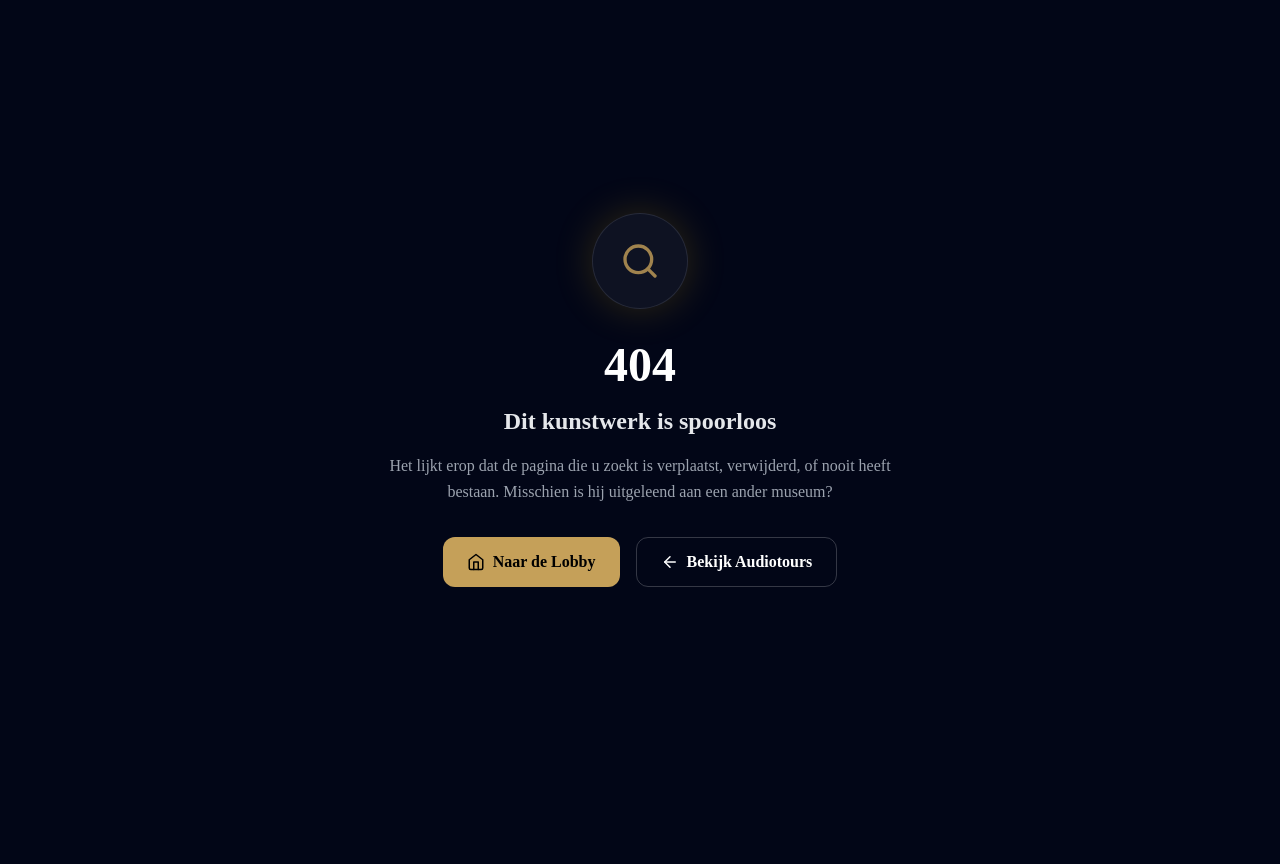
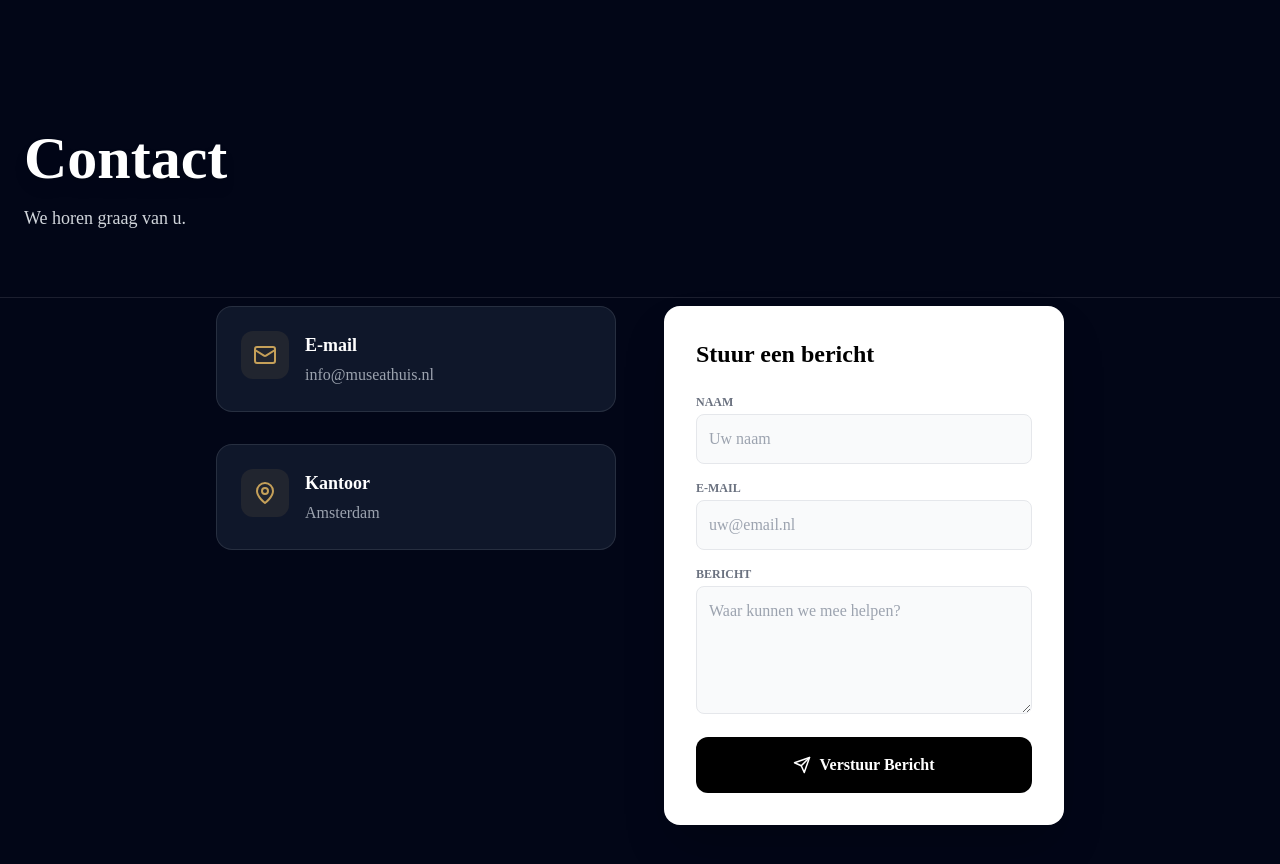
Before and after one commit to HerrMattie/museathuis, a Next.js app: page /contact in a window 1280 px wide. Before the commit this address had no page. Shown: the top 864 px of the page. Before the commit the page ends 800 px from the top, so only its background shows below. Built offline with nearby package versions, Linux system fonts and the light colour scheme; no server answers; the database is empty; a web font is replaced by a local one.

Commit message:
Create page.tsx

```diff
--- /dev/null
+++ b/app/contact/page.tsx
@@ -0,0 +1,81 @@
+import { createClient } from '@/lib/supabaseServer';
+import { cookies } from 'next/headers';
+import { Mail, Phone, MapPin, Send } from 'lucide-react';
+import PageHeader from '@/components/ui/PageHeader';
+
+export const revalidate = 0;
+
+export default async function ContactPage() {
+  const supabase = createClient(cookies());
+
+  // Haal teksten op
+  const { data: content } = await supabase.from('site_content').select('*').like('key', 'contact_%');
+  const txt: any = {};
+  content?.forEach((item: any) => txt[item.key] = item.content);
+
+  return (
+    <div className="min-h-screen bg-midnight-950 text-white">
+      <PageHeader
+        title={txt.contact_title || "Contact"}
+        subtitle={txt.contact_intro || "We horen graag van u."}
+      />
+
+      <div className="max-w-4xl mx-auto px-6 pb-24 -mt-10 relative z-20">
+        <div className="grid grid-cols-1 md:grid-cols-2 gap-12">
+
+            {/* GEGEVENS */}
+            <div className="space-y-8">
+                <div className="bg-midnight-900 border border-white/10 p-6 rounded-2xl flex items-start gap-4">
+                    <div className="p-3 bg-museum-gold/10 text-museum-gold rounded-xl"><Mail size={24}/></div>
+                    <div>
+                        <h3 className="font-bold text-lg mb-1">E-mail</h3>
+                        <a href={`mailto:${txt.contact_email}`} className="text-gray-400 hover:text-white transition-colors">{txt.contact_email || 'info@museathuis.nl'}</a>
+                    </div>
+                </div>
+
+                {txt.contact_phone && (
+                    <div className="bg-midnight-900 border border-white/10 p-6 rounded-2xl flex items-start gap-4">
+                        <div className="p-3 bg-museum-gold/10 text-museum-gold rounded-xl"><Phone size={24}/></div>
+                        <div>
+                            <h3 className="font-bold text-lg mb-1">Telefoon</h3>
+                            <p className="text-gray-400">{txt.contact_phone}</p>
+                        </div>
+                    </div>
+                )}
+
+                <div className="bg-midnight-900 border border-white/10 p-6 rounded-2xl flex items-start gap-4">
+                    <div className="p-3 bg-museum-gold/10 text-museum-gold rounded-xl"><MapPin size={24}/></div>
+                    <div>
+                        <h3 className="font-bold text-lg mb-1">Kantoor</h3>
+                        <p className="text-gray-400">{txt.contact_address || 'Amsterdam'}</p>
+                    </div>
+                </div>
+            </div>
+
+            {/* SIMPEL FORMULIER (Visueel) */}
+            <div className="bg-white text-black p-8 rounded-2xl shadow-2xl">
+                <h3 className="text-2xl font-serif font-bold mb-6">Stuur een bericht</h3>
+                <form className="space-y-4">
+                    <div>
+                        <label className="block text-xs font-bold uppercase text-gray-500 mb-1">Naam</label>
+                        <input type="text" className="w-full border border-gray-200 p-3 rounded-lg bg-gray-50" placeholder="Uw naam"/>
+                    </div>
+                    <div>
+                        <label className="block text-xs font-bold uppercase text-gray-500 mb-1">E-mail</label>
+                        <input type="email" className="w-full border border-gray-200 p-3 rounded-lg bg-gray-50" placeholder="uw@email.nl"/>
+                    </div>
+                    <div>
+                        <label className="block text-xs font-bold uppercase text-gray-500 mb-1">Bericht</label>
+                        <textarea className="w-full border border-gray-200 p-3 rounded-lg bg-gray-50 h-32" placeholder="Waar kunnen we mee helpen?"/>
+                    </div>
+                    <button type="button" className="w-full bg-black text-white font-bold py-4 rounded-xl flex items-center justify-center gap-2 hover:bg-gray-800 transition-colors">
+                        <Send size={18}/> Verstuur Bericht
+                    </button>
+                </form>
+            </div>
+
+        </div>
+      </div>
+    </div>
+  );
+}
```
